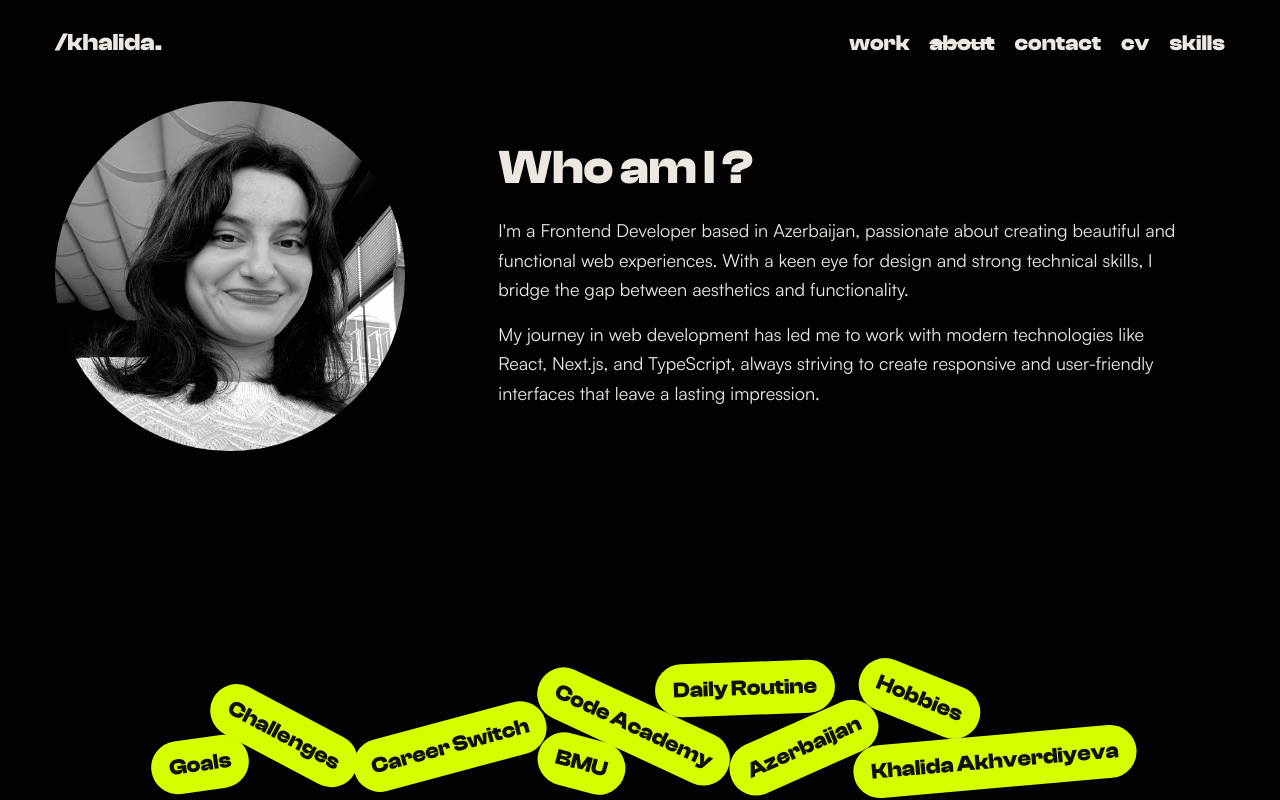
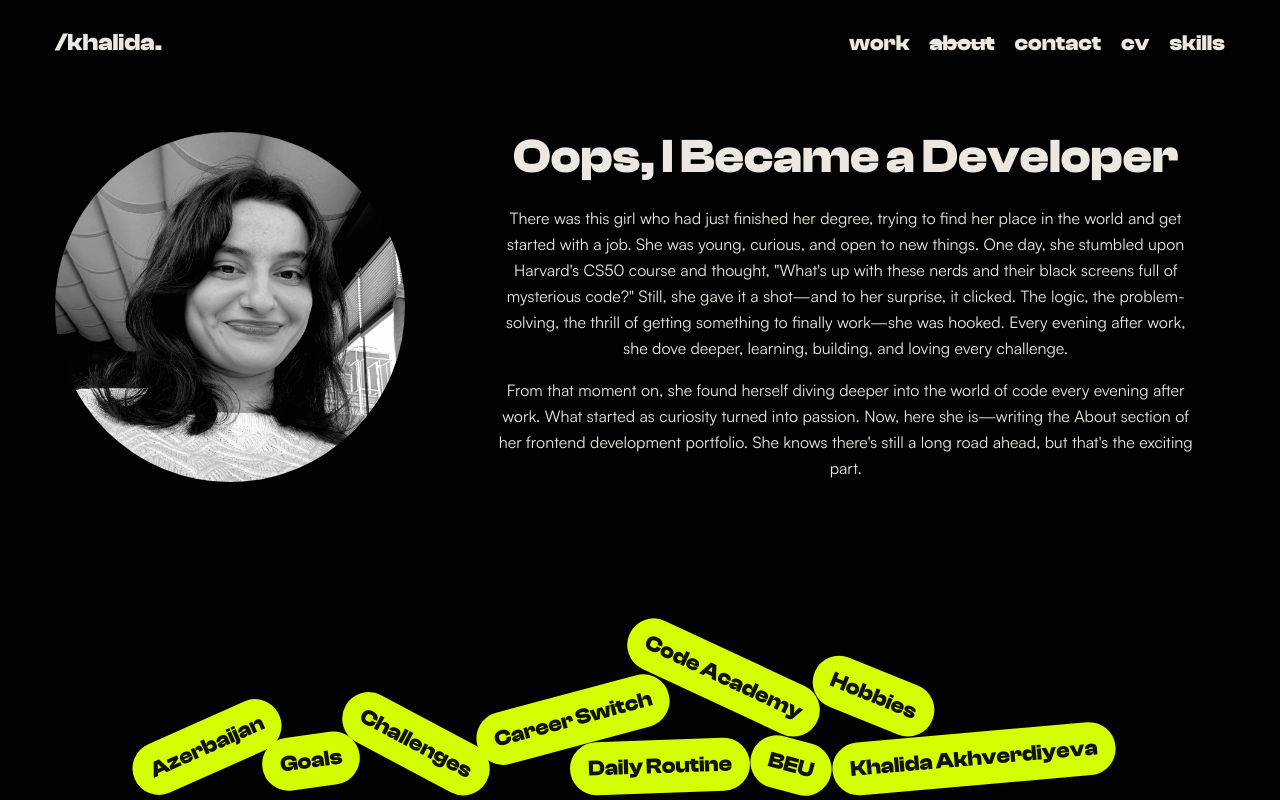
Before and after one commit to KhalidaAkhverdiyeva/portfolio, a Next.js app: page /about in a window 1280 px wide. Built offline with nearby package versions, Linux system fonts and the light colour scheme.

Commit message:
animation add for about page

```diff
--- a/src/app/about/page.tsx
+++ b/src/app/about/page.tsx
@@ -1,17 +1,28 @@
+"use client";
 import Navbar from "@/components/navbar";
-import React from "react";
+import React, { useEffect, useState } from "react";
 import Image from "next/image";
 import { FloatingTag } from "@/components/floating tags";
+import { motion } from "framer-motion";
 
-export default async function About() {
-  await new Promise((resolve) => setTimeout(resolve, 2000));
+const About = () => {
+  const [isLoading, setIsLoading] = useState(true);
+
+  useEffect(() => {
+    const timer = setTimeout(() => {
+      setIsLoading(false);
+    }, 2000);
+
+    return () => clearTimeout(timer);
+  }, []);
+
   const tags = [
     {
-      label: "BMU",
+      label: "BEU",
       info: "Follow me",
       position: {
-        bottom: 10,
-        left: 497,
+        bottom: 4,
+        left: 355,
         rotate: 15,
         mobileBottom: 136,
         mobileLeft: 124,
@@ -22,7 +33,7 @@ export default async function About() {
       info: "Who am I",
       position: {
         bottom: 27,
-        left: 311,
+        left: 217,
         rotate: -15,
         mobileBottom: 214,
         mobileLeft: 105,
@@ -32,8 +43,8 @@ export default async function About() {
       label: "Code Academy",
       info: "Design thinker",
       position: {
-        bottom: 47,
-        left: 490,
+        bottom: 48,
+        left: 290,
         rotate: 25,
         mobileBottom: 63,
         mobileLeft: 156,
@@ -43,8 +54,8 @@ export default async function About() {
       label: "Azerbaijan",
       info: "Creative",
       position: {
-        bottom: 26,
-        left: 685,
+        bottom: 13,
+        left: 44,
         rotate: -24,
         mobileBottom: 98,
         mobileLeft: 10,
@@ -54,8 +65,8 @@ export default async function About() {
       label: "Khalida Akhverdiyeva",
       info: "That's me!",
       position: {
-        bottom: 12,
-        left: 813,
+        bottom: 7,
+        left: 396,
         rotate: -5,
         mobileBottom: 20,
         mobileLeft: 14,
@@ -65,8 +76,8 @@ export default async function About() {
       label: "Daily Routine",
       info: "Just a fun tag",
       position: {
-        bottom: 85,
-        left: 615,
+        bottom: 3,
+        left: 265,
         rotate: -2,
         mobileBottom: 173,
         mobileLeft: 174,
@@ -76,8 +87,8 @@ export default async function About() {
       label: "Hobbies",
       info: "This year!",
       position: {
-        bottom: 75,
-        left: 816,
+        bottom: 38,
+        left: 385,
         rotate: 22,
         mobileBottom: 107,
         mobileLeft: 198,
@@ -87,8 +98,8 @@ export default async function About() {
       label: "Challenges",
       info: "This year!",
       position: {
-        bottom: 38,
-        left: 164,
+        bottom: 14,
+        left: 148,
         rotate: 28,
         mobileBottom: 178,
         mobileLeft: 8,
@@ -98,7 +109,7 @@ export default async function About() {
       label: "Goals",
       info: "This year!",
       position: {
-        bottom: 9,
+        bottom: 5,
         left: 111,
         rotate: -8,
         mobileBottom: 67,
@@ -107,12 +118,43 @@ export default async function About() {
     },
   ];
 
+  const containerVariants = {
+    hidden: { opacity: 0 },
+    visible: {
+      opacity: 1,
+      transition: {
+        staggerChildren: 0.2,
+      },
+    },
+  };
+
+  const textVariants = {
+    hidden: { opacity: 0, y: 20 },
+    visible: {
+      opacity: 1,
+      y: 0,
+      transition: {
+        duration: 0.6,
+        ease: "easeOut",
+      },
+    },
+  };
+
+  if (isLoading) {
+    return null; // or a loading spinner
+  }
+
   return (
-    <div className="relative w-scren  md:h-screen  overflow-hidden">
+    <div className="relative w-scren md:h-screen overflow-hidden">
       <Navbar />
       <div className="flex flex-col md:flex-row items-center p-[15px] md:w-[1200px] md:mx-auto gap-4 md:gap-8">
         {/* Image Section */}
-        <div className="w-full md:w-2/5">
+        <motion.div
+          className="w-full md:w-2/5"
+          initial={{ opacity: 0, x: -50 }}
+          animate={{ opacity: 1, x: 0 }}
+          transition={{ duration: 0.8, ease: "easeOut" }}
+        >
           <div className="relative aspect-square md:h-[350px] rounded-full overflow-hidden">
             <Image
               src="/image/seviyye2.jpg"
@@ -122,41 +164,92 @@ export default async function About() {
               priority
             />
           </div>
-        </div>
+        </motion.div>
 
         {/* Text Section with Frosted Glass Effect */}
-        <div className="w-full md:w-4/5">
-          <div className=" md:p-8">
-            <h1 className="text-4xl md:text-5xl font-bold text-[#ECE7E1] mb-6 font-['ClashDisplay-Bold']">
-              Who am I ?
-            </h1>
-            <p className="font-['Satoshi-Regular'] text-lg text-[#ECE7E1] leading-relaxed mb-4">
-              I&apos;m a Frontend Developer based in Azerbaijan, passionate
-              about creating beautiful and functional web experiences. With a
-              keen eye for design and strong technical skills, I bridge the gap
-              between aesthetics and functionality.
-            </p>
-            <p className="font-['Satoshi-Regular']  text-lg text-[#ECE7E1] leading-relaxed">
-              My journey in web development has led me to work with modern
-              technologies like React, Next.js, and TypeScript, always striving
-              to create responsive and user-friendly interfaces that leave a
-              lasting impression.
-            </p>
+        <motion.div
+          className="w-full md:w-4/5"
+          variants={containerVariants}
+          initial="hidden"
+          animate="visible"
+        >
+          <div className="md:p-8">
+            <motion.h1
+              variants={textVariants}
+              className="text-4xl text-center md:text-5xl font-bold text-[#ECE7E1] mb-6 font-['ClashDisplay-Bold']"
+            >
+              Oops, I Became a Developer
+            </motion.h1>
+            <motion.p
+              variants={textVariants}
+              className="font-['Satoshi-Regular'] text-center text-[16px] text-[#ECE7E1] leading-relaxed mb-4"
+            >
+              There was this girl who had just finished her degree, trying to
+              find her place in the world and get started with a job. She was
+              young, curious, and open to new things. One day, she stumbled upon
+              Harvard&apos;s CS50 course and thought, &quot;What&apos;s up with
+              these nerds and their black screens full of mysterious code?&quot;
+              Still, she gave it a shot—and to her surprise, it clicked. The
+              logic, the problem-solving, the thrill of getting something to
+              finally work—she was hooked. Every evening after work, she dove
+              deeper, learning, building, and loving every challenge.
+            </motion.p>
+            <motion.p
+              variants={textVariants}
+              className="font-['Satoshi-Regular'] text-center text-[16px] text-[#ECE7E1] leading-relaxed"
+            >
+              From that moment on, she found herself diving deeper into the
+              world of code every evening after work. What started as curiosity
+              turned into passion. Now, here she is—writing the About section of
+              her frontend development portfolio. She knows there&apos;s still a
+              long road ahead, but that&apos;s the exciting part.
+            </motion.p>
           </div>
-        </div>
+        </motion.div>
       </div>
-      <div className="md:absolute  md:bottom-0  h-[300px] w-full flex justify-center items-end">
+      <motion.div
+        className="md:absolute md:bottom-0 h-[300px] w-full flex justify-center items-end"
+        initial={{ opacity: 0 }}
+        animate={{ opacity: 1 }}
+        transition={{ delay: 0.5, duration: 0.8 }}
+      >
         <div className="relative h-[300px] w-[1200px] min-[375px]:ml-[20px] min-[425px]:ml-[50px] md:ml-0">
-          {tags.map((tag) => (
-            <FloatingTag
+          {tags.map((tag, index) => (
+            <motion.div
               key={tag.label}
-              label={tag.label}
-              info={tag.info}
-              position={tag.position}
-            />
+              style={{
+                position: "absolute",
+                left: tag.position.left,
+                bottom: tag.position.bottom,
+                transform: `rotate(${tag.position.rotate}deg)`,
+                transformOrigin: "center",
+              }}
+              initial={{
+                opacity: 0,
+                y: -500,
+              }}
+              animate={{
+                opacity: 1,
+                y: 0,
+              }}
+              transition={{
+                delay: 0.8 + index * 0.1,
+                type: "spring",
+                stiffness: 50,
+                damping: 20,
+              }}
+            >
+              <FloatingTag
+                label={tag.label}
+                info={tag.info}
+                position={tag.position}
+              />
+            </motion.div>
           ))}
         </div>
-      </div>
+      </motion.div>
     </div>
   );
-}
+};
+
+export default About;
--- a/src/app/skills/page.tsx
+++ b/src/app/skills/page.tsx
@@ -20,7 +20,7 @@ export default async function Skills() {
       <Navbar />
       <div className="md:w-[1100px] mx-auto flex flex-col gap-[10px] md:gap-[20px] my-[20px] md:my-[50px] px-[10px]">
         <div className="flex flex-col md:flex-row gap-[10px] md:gap-[20px] ">
-          <PieChart id="chartdiv1" title="First" data={data1} />
+          <PieChart id="chartdiv1" title="Core Fundamental" data={data1} />
           <FrontendSkills />
         </div>
         <div className="flex flex-col md:flex-row gap-[10px] md:gap-[20px]">
--- a/src/app/work/page.tsx
+++ b/src/app/work/page.tsx
@@ -1,3 +1,4 @@
+import Footer from "@/components/footer";
 import Navbar from "@/components/navbar";
 import Projects from "@/components/projects";
 import React from "react";
@@ -9,6 +10,8 @@ export default async function Work() {
     <div>
       <Navbar />
       <Projects />
+      <Footer/>
+
     </div>
   );
 }
--- a/src/components/sidebar/index.tsx
+++ b/src/components/sidebar/index.tsx
@@ -6,12 +6,47 @@ import { Button, Typography } from "@mui/material";
 import { LuCircleArrowLeft, LuSquareArrowOutUpRight } from "react-icons/lu";
 import Project from "@/types";
 import { FaGithub, FaGlobeAmericas } from "react-icons/fa";
+import { motion } from "framer-motion";
 
 interface DrawerProps {
   open: boolean;
   onClose: () => void;
   projectData: Project | null;
 }
+
+const containerVariants = {
+  hidden: { opacity: 0 },
+  visible: {
+    opacity: 1,
+    transition: {
+      staggerChildren: 0.1,
+    },
+  },
+};
+
+const tagVariants = {
+  hidden: { y: -50, opacity: 0 },
+  visible: {
+    y: 0,
+    opacity: 1,
+    transition: {
+      type: "spring",
+      damping: 12,
+      stiffness: 100,
+    },
+  },
+};
+
+const textVariants = {
+  hidden: { opacity: 0, y: 20 },
+  visible: {
+    opacity: 1,
+    y: 0,
+    transition: {
+      duration: 0.5,
+    },
+  },
+};
 
 export default function SwipeableTemporaryDrawer({
   open,
@@ -30,7 +65,7 @@ export default function SwipeableTemporaryDrawer({
           backgroundColor: "#020202",
           color: "#ECE7E1",
           display: "flex",
-          flexDirection: "column", // Ensure content is stacked vertically
+          flexDirection: "column",
         },
       }}
     >
@@ -62,6 +97,11 @@ export default function SwipeableTemporaryDrawer({
 
         {projectData && (
           <>
+            <motion.div
+              initial={{ opacity: 0, y: -20 }}
+              animate={{ opacity: 1, y: 0 }}
+              transition={{ duration: 0.5 }}
+            >
               <Typography
                 variant="h4"
                 sx={{
@@ -84,7 +124,13 @@ export default function SwipeableTemporaryDrawer({
               >
                 {projectData.description}
               </Typography>
+            </motion.div>
 
+            <motion.div
+              initial={{ opacity: 0, scale: 0.95 }}
+              animate={{ opacity: 1, scale: 1 }}
+              transition={{ duration: 0.5, delay: 0.2 }}
+            >
               <video
                 className="w-[480px] h-[300px] object-cover rounded-[10px] my-4 bg-gray-300"
                 autoPlay
@@ -93,6 +139,14 @@ export default function SwipeableTemporaryDrawer({
                 playsInline
                 src={projectData.videoUrl}
               />
+            </motion.div>
+
+            <motion.div
+              variants={containerVariants}
+              initial="hidden"
+              animate="visible"
+            >
+              <motion.div variants={textVariants}>
                 <Typography
                   sx={{
                     fontFamily: "'ClashDisplay-Bold', sans-serif",
@@ -112,7 +166,9 @@ export default function SwipeableTemporaryDrawer({
                 >
                   {projectData.about}
                 </Typography>
+              </motion.div>
 
+              <motion.div variants={textVariants}>
                 <Typography
                   sx={{
                     fontFamily: "'ClashDisplay-Bold', sans-serif",
@@ -124,36 +180,23 @@ export default function SwipeableTemporaryDrawer({
                 >
                   Technologies
                 </Typography>
-            <Typography
-              sx={{
-                fontFamily: "'Satoshi-Light', sans-serif",
-                fontSize: "14px",
-              }}
+                <motion.div
+                  variants={containerVariants}
+                  className="flex flex-wrap gap-2"
                 >
                   {projectData.technologies.map((tech, index) => (
-                <Button
+                    <motion.span
                       key={index}
-                  sx={{
-                    padding: "4px", // Adjust button size
-                    fontSize: "12px", // Optional: Set font size for buttons
-                    color: "white", // Set text color to black
-                    backgroundColor: "rgba(255, 255, 255, 0.1)", // Set a semi-transparent white background
-                    backdropFilter: "blur(5px)", // Apply blur effect to the background
-                    borderRadius: "8px", // Optional: round corners for a smoother look
-                    "&:hover": {
-                      backgroundColor: "rgba(255, 255, 255, 0.2)", // Slightly increase transparency on hover
-                    },
-                    marginRight: "8px",
-                    marginBottom: "8px", // Add some space between buttons
-                    textTransform: "none", // Prevent uppercase transformation
-                    border: "1px solid rgba(255, 255, 255, 0.3)", // Optional: add border for more definition
-                  }}
+                      variants={tagVariants}
+                      className="px-2 py-1 text-xs bg-[#D1FD0A]/20 text-[#D1FD0A] rounded-full"
                     >
                       {tech}
-                </Button>
+                    </motion.span>
                   ))}
-            </Typography>
+                </motion.div>
+              </motion.div>
 
+              <motion.div variants={textVariants}>
                 <Typography
                   sx={{
                     fontFamily: "'ClashDisplay-Bold', sans-serif",
@@ -175,12 +218,12 @@ export default function SwipeableTemporaryDrawer({
                     fontFamily: "'Satoshi-Regular', sans-serif",
                     fontSize: "14px",
                     "& a": {
-                  textDecoration: "underline", // Adds an underline to the links
-                  color: "white", // Link color (can be changed)
-                  transition: "color 0.3s ease", // Smooth transition for color change on hover
+                      textDecoration: "underline",
+                      color: "white",
+                      transition: "color 0.3s ease",
                     },
                     "& a:hover": {
-                  color: "grey", // Change color on hover
+                      color: "grey",
                     },
                   }}
                 >
@@ -192,7 +235,9 @@ export default function SwipeableTemporaryDrawer({
                     {projectData.website}
                   </a>
                 </Typography>
+              </motion.div>
 
+              <motion.div variants={textVariants}>
                 <Typography
                   sx={{
                     fontFamily: "'ClashDisplay-Bold', sans-serif",
@@ -229,11 +274,12 @@ export default function SwipeableTemporaryDrawer({
                     {projectData.github}
                   </a>
                 </Typography>
+              </motion.div>
+            </motion.div>
           </>
         )}
       </Box>
 
-      {/* Fixed Bottom Bar */}
       <Box
         sx={{
           position: "absolute",
```
Also changed, not shown: src/components/bar chart/index.tsx (+8 -3 lines), src/components/footer/index.tsx (added, +15 -0 lines), src/components/piechart/index.tsx (+24 -9 lines), src/components/projects/index.tsx (+85 -51 lines), src/components/radar/index.tsx (+14 -18 lines), src/components/skills/index.tsx (+9 -3 lines). Lines whose indentation alone changed are shown as unchanged.
